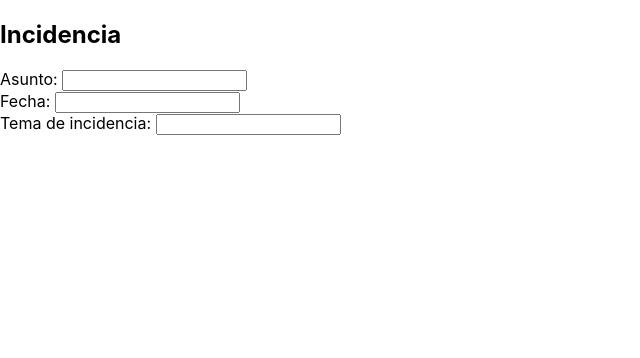
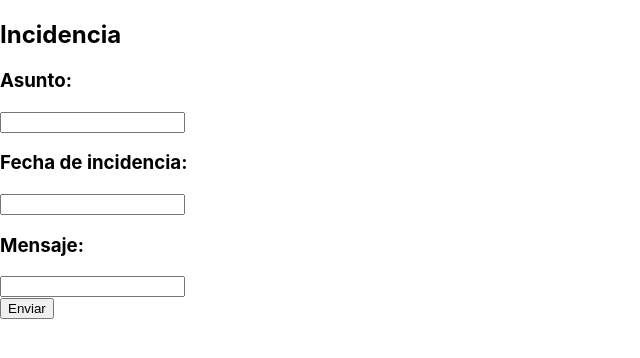
Before and after one commit to AlexanderAlvarezMarques/GS1-Final-Project, a React (Create React App) app: page /Incidence in a window 1280 px wide. Shown: the top 358 px of the page, without its empty margins (0-640 px from the left). Built offline with nearby package versions, Linux system fonts and the light colour scheme; no server answers.

Commit message:
Incidencia_V0.1

```diff
--- a/src/componentes/Incidence.js
+++ b/src/componentes/Incidence.js
@@ -6,20 +6,69 @@ const Incidence = () => {
     //para rediccionar
     let history = useHistory();
 
+    const [datos, guardarDatos] = useState({
+        issue: "",
+        dateIssue: "",
+        incidenceContext: "",
+      });
+    const [error, guardarError] = useState(false);
+    const { issue, dateIssue, incidenceContext } = datos;
+
+
+    const obtenerDatos = (e) => {
+        guardarDatos({
+          ...datos,
+          [e.target.name]: e.target.value,
+        });
+      };
+
+      const enviarIncidencia = (e) => {
+        e.preventDefault();
+
+        if (issue.trim() == "" || dateIssue.trim() == "" || incidenceContext.trim() == "") {
+          guardarError(true);
+          return;
+        }
+        guardarError(false);
+      };
 
     //    HTML
     return(
         <Fragment>
+        <form onSubmit={enviarIncidencia}>
         <h2> Incidencia</h2>
-          <form>
-              <label>Asunto: </label>
-              <input type="text" name="issue"/>
+        <contenedor>
+          <h3>Asunto:&nbsp;</h3>
+          <input
+            type="text"
+            name="issue"
+            value={issue}
+            onChange={obtenerDatos}
+          />
+        </contenedor>
         <br></br>
-              <label>Fecha: </label>
-              <input type="text" name="issue"/>
+        <contenedor>
+          <h3>Fecha de incidencia:&nbsp;</h3>
+          <input
+            type="text"
+            name="dateIssue"
+            value={dateIssue}
+            onChange={obtenerDatos}
+          />
+        </contenedor>
         <br></br>
-              <label>Tema de incidencia: </label>
-              <input type="text" name="incidence"/>
+        <contenedor>
+          <h3>Mensaje:&nbsp;</h3>
+          <input
+            type="text"
+            name="incidenceContext"
+            value={incidenceContext}
+            onChange={obtenerDatos}
+          />
+        </contenedor>
+        <br></br>
+        {error ? <a>Debes rellenar todos los campos</a> : null}
+        <button type="submit">Enviar</button>
         </form>
         </Fragment>
     )
```
Lines whose indentation alone changed are shown as unchanged.
